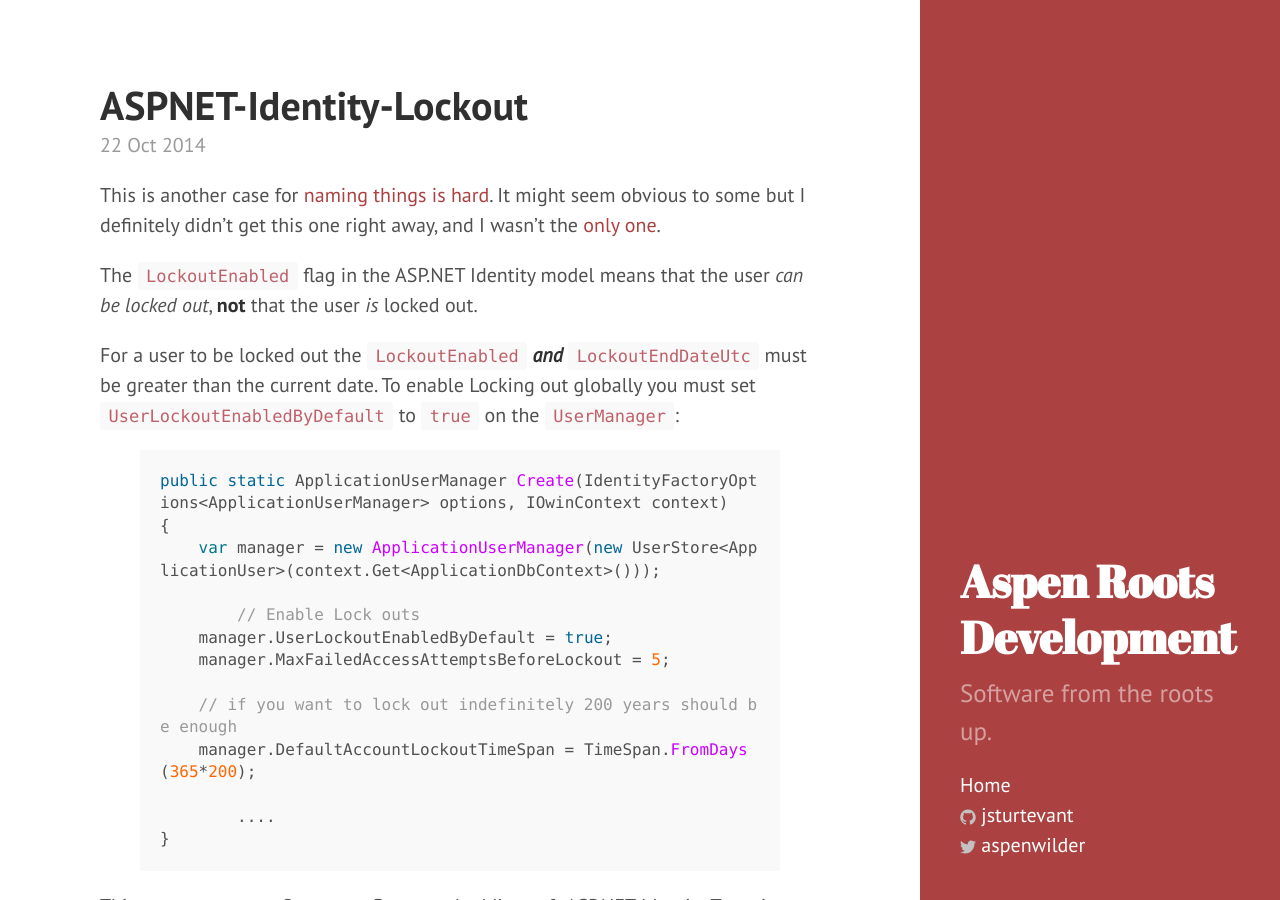
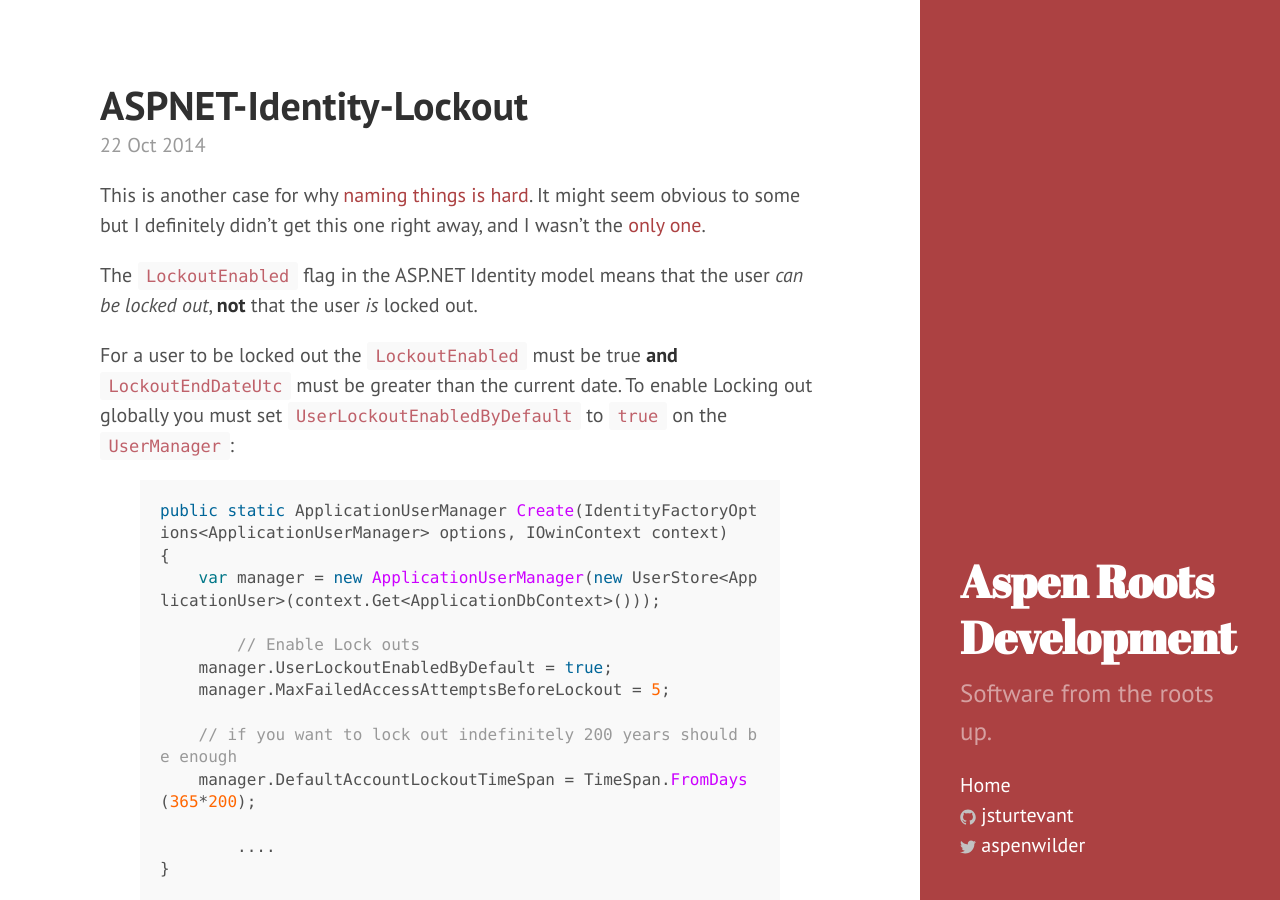
Before and after one commit to jsturtevant/jsturtevant.github.io, a Jekyll site: the page built from _posts/2014-10-22-ASPNET-Identity-Lockout.markdown, in a window 1280 px wide and 900 px high. Built offline with Jekyll 4.4.1, drawn with Linux system fonts in a browser that asks for light colours; Markdown is read by kramdown in place of the engine named in the settings; comment, search, counter and statistics services are not loaded.

Commit message:
final draft

````diff
--- a/_posts/2014-10-22-ASPNET-Identity-Lockout.markdown
+++ b/_posts/2014-10-22-ASPNET-Identity-Lockout.markdown
@@ -5,11 +5,11 @@ date:   2014-10-22
 categories: ASP.NET
 ---
 
-This is another case for [naming things is hard](http://martinfowler.com/bliki/TwoHardThings.html).  It might seem obvious to some but I definitely didn't get this one right away, and I wasn't the [only one](https://aspnetidentity.codeplex.com/workitem/2178).
+This is another case for why [naming things is hard](http://martinfowler.com/bliki/TwoHardThings.html).  It might seem obvious to some but I definitely didn't get this one right away, and I wasn't the [only one](https://aspnetidentity.codeplex.com/workitem/2178).
 
 The ```LockoutEnabled``` flag in the ASP.NET Identity model means that the user *can be locked out*, **not** that the user *is* locked out.
 
-For a user to be locked out the ```LockoutEnabled``` ***and*** ```LockoutEndDateUtc``` must be greater than the current date.  To enable Locking out globally you must set ```UserLockoutEnabledByDefault``` to ```true``` on the ```UserManager```:
+For a user to be locked out the ```LockoutEnabled``` must be true **and** ```LockoutEndDateUtc``` must be greater than the current date.  To enable Locking out globally you must set ```UserLockoutEnabledByDefault``` to ```true``` on the ```UserManager```:
 
 {% highlight csharp %}
 public static ApplicationUserManager Create(IdentityFactoryOptions<ApplicationUserManager> options, IOwinContext context)
````
